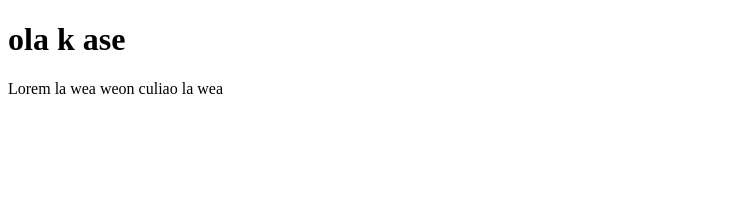
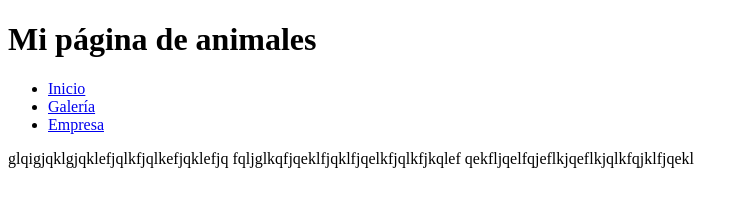
Before and after one commit to quirrk/LasTemporeras, a plain HTML site: page index.html in a window 1280 px wide. Shown: the whole page, without its empty margins (0-748 px from the left). Drawn offline with Linux system fonts and the light colour scheme.

Commit message:
Crea el archivo index del sitio
Crea el archivo index.html con la semantica HTML y un breve menu.
Sirve para iniciar el proceso de creacion de la aplicacion mis animales.

```diff
--- a/index.html
+++ b/index.html
@@ -7,9 +7,25 @@
     <title>Document</title>
 </head>
 <body>
-    <h1>ola k ase</h1>
-    <p>
-        Lorem la wea weon culiao la wea
-    </p>
+    <header>
+        <h1>Mi página de animales</h1>
+    </header>
+    <nav>
+        <ul>
+            <li><a href="index.html">Inicio</a></li>
+            <li><a href="#">Galería</a></li>
+            <li><a href="#">Empresa</a></li>
+        </ul>
+    </nav>
+    <main>
+        <p>
+            glqigjqklgjqklefjqlkfjqlkefjqklefjq
+            fqljglkqfjqeklfjqklfjqelkfjqlkfjkqlef
+            qekfljqelfqjeflkjqeflkjqlkfqjklfjqekl
+        </p>
+    </main>
+    <footer>
+
+    </footer>
 </body>
 </html>
```
